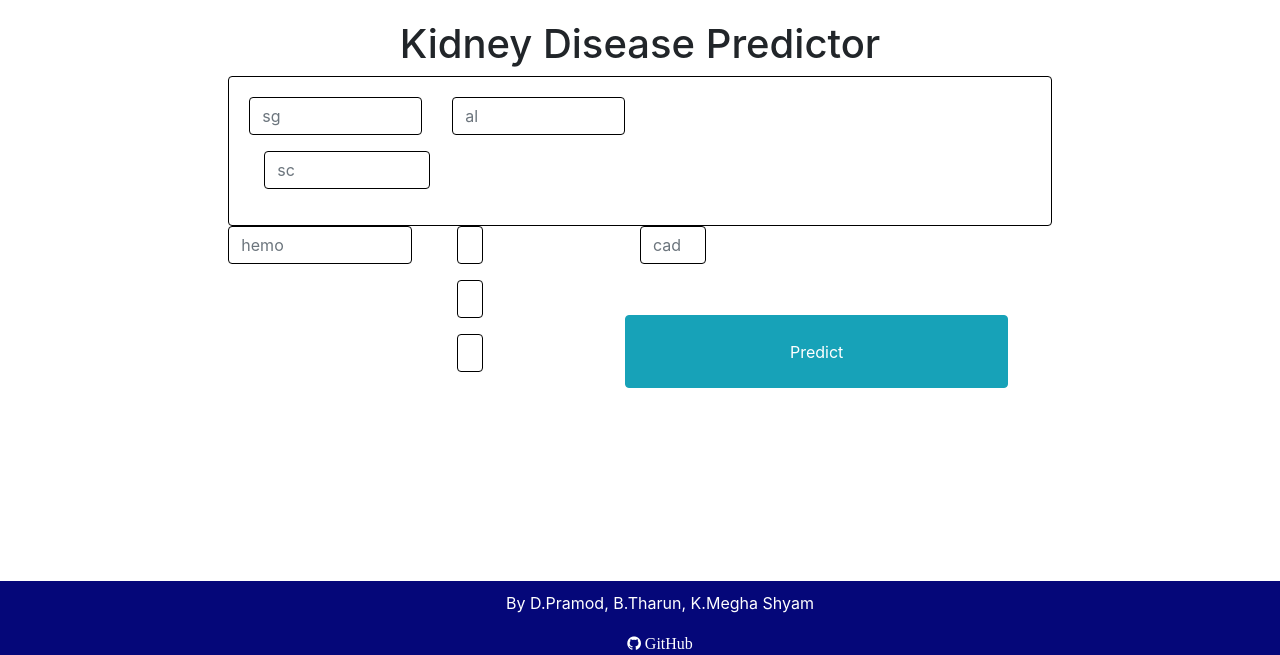
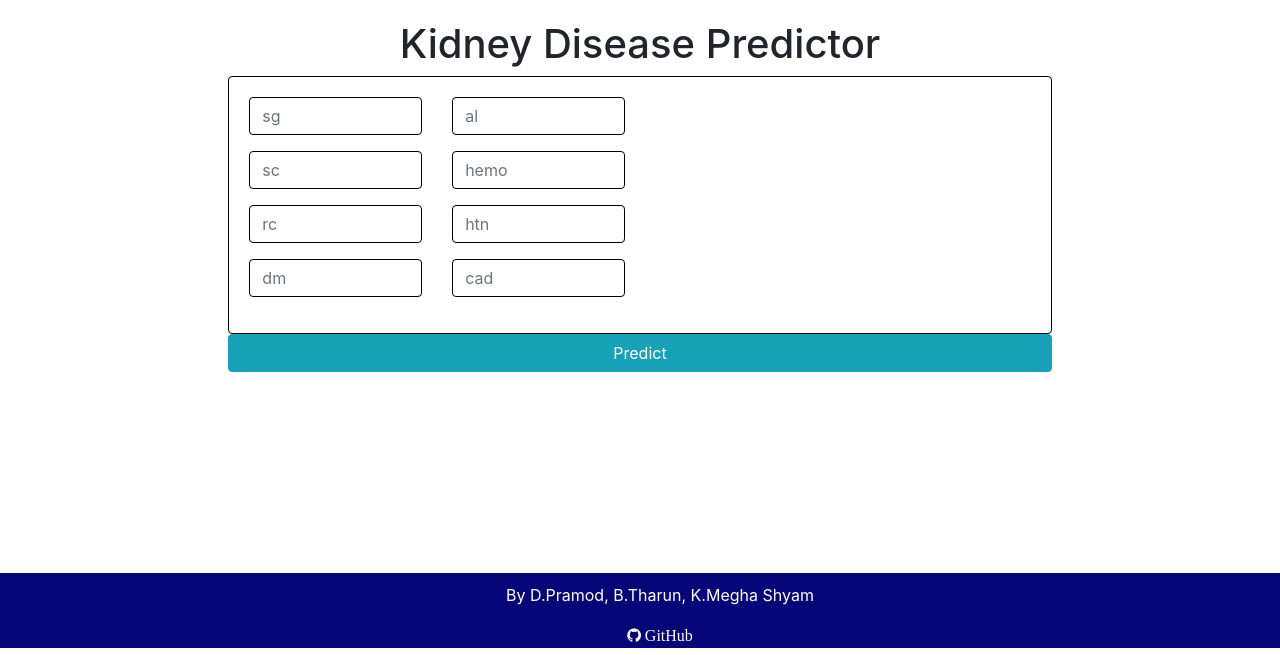
Before and after one commit to MeghaShyamK/chronicKidneyDisease, a Flask app: page /kidney in a window 1280 px wide. Shown: the part 76-731 px from the top of the page. Run offline with Flask 2, Linux system fonts and the light colour scheme; some libraries are stand-ins or nearby versions.

Commit message:
modified_f

```diff
--- a/templates/kidney.html
+++ b/templates/kidney.html
@@ -67,13 +67,14 @@
                             <input style="border: 1px solid black;" class="form-control" type="text" name="bu" placeholder="bu">
                         </div>
                     </div> -->
+                <div class="row">
                     <div class="col-md-3">
                         <div class="form-group">
                             <input style="border: 1px solid black;" class="form-control" type="text" name="sc" placeholder="sc">
                         </div>
                     </div>
-                </div>
-                <div class="row">
+
+                <!-- <div class="row"> -->
                     <!-- <div class="col-md-3">
                         <div class="form-group">
                             <input style="border: 1px solid black;" class="form-control" type="text" name="sod" placeholder="sod">
@@ -89,7 +90,8 @@
                             <input style="border: 1px solid black;" class="form-control" type="text" name="hemo" placeholder="hemo">
                         </div>
                     </div>
-                    <div class="col-md-3">
+                </div>
+                    <!-- <div class="col-md-3"> -->
                         <!-- <div class="form-group">
                             <input style="border: 1px solid black;" class="form-control" type="text" name="pcv" placeholder="pcv">
                         </div>
@@ -101,6 +103,7 @@
                             <input style="border: 1px solid black;" class="form-control" type="text" name="wc" placeholder="wc">
                         </div>
                     </div> -->
+                <div class="row">
                     <div class="col-md-3">
                         <div class="form-group">
                             <input style="border: 1px solid black;" class="form-control" type="text" name="rc" placeholder="rc">
@@ -111,18 +114,21 @@
                             <input style="border: 1px solid black;" class="form-control" type="text" name="htn" placeholder="htn">
                         </div>
                     </div>
+                </div>
+                <div class="row">
                     <div class="col-md-3">
                         <div class="form-group">
                             <input style="border: 1px solid black;" class="form-control" type="text" name="dm" placeholder="dm">
                         </div>
                     </div>
-                </div>
-                <div class="row">
+                <!-- </div>
+                <div class="row"> -->
                     <div class="col-md-3">
                         <div class="form-group">
                             <input style="border: 1px solid black;" class="form-control" type="text" name="cad" placeholder="cad">
                         </div>
                     </div>
+                </div>
                     <!-- <div class="col-md-3">
                         <div class="form-group">
                             <input style="border: 1px solid black;" class="form-control" type="text" name="appet" placeholder="appet">
@@ -137,8 +143,8 @@
                         <div class="form-group">
                             <input style="border: 1px solid black;" class="form-control" type="text" name="ane" placeholder="ane">
                         </div>
-                    </div>
-                </div> -->
+                    </div> -->
+                </div>
                 <input type="submit" class="btn btn-info btn-block" value="Predict">
             </form>
         </div>
--- a/templates/predict.html
+++ b/templates/predict.html
@@ -4,7 +4,7 @@
         <div class="col-md-3"></div>
         <div class="col-md-6">
             {% if pred == 1 %}
-                <div class="card card-body alert alert-danger"><center>Sorry! Please consult DOCTOR. You have Chronic kidney disease</center></div>
+                <div class="card card-body alert alert-danger"><center>Sorry! Please consult DOCTOR. You may have Chronic kidney disease</center></div>
             {% else %}
                 <div class="card card-body alert alert-success"><center>Great! You are HEALTHY.
                 </center></div>
```
